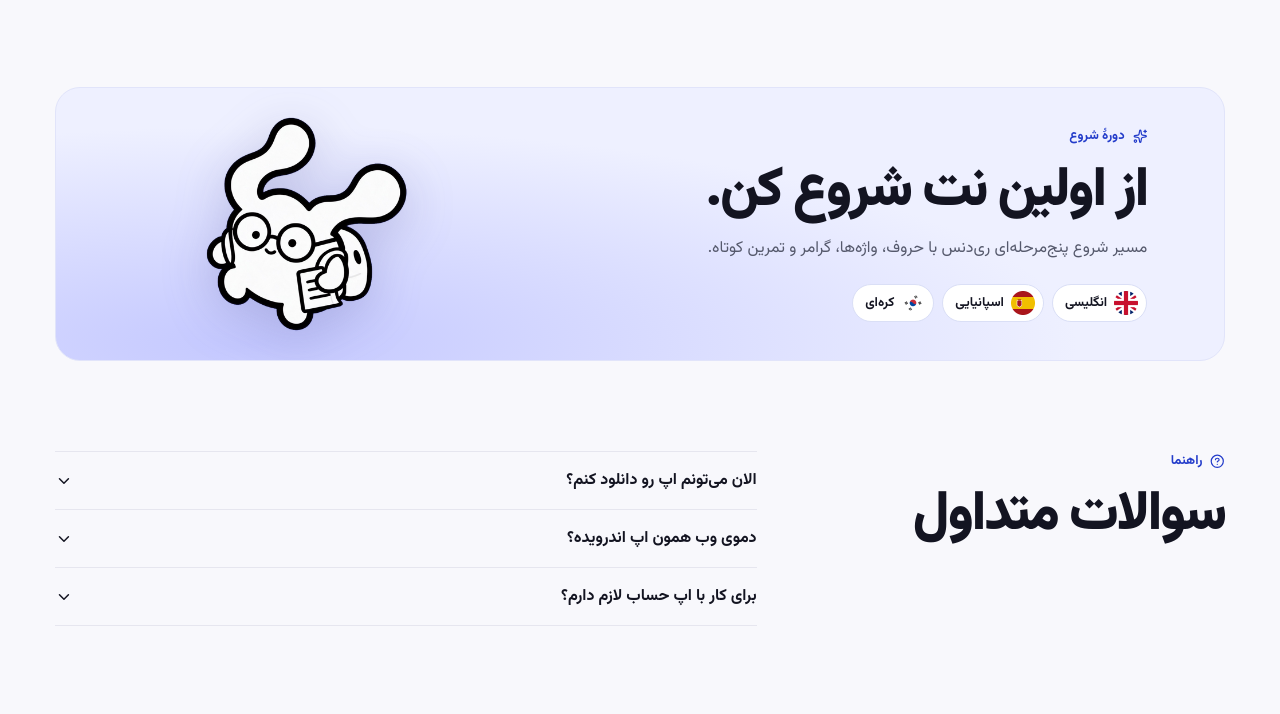
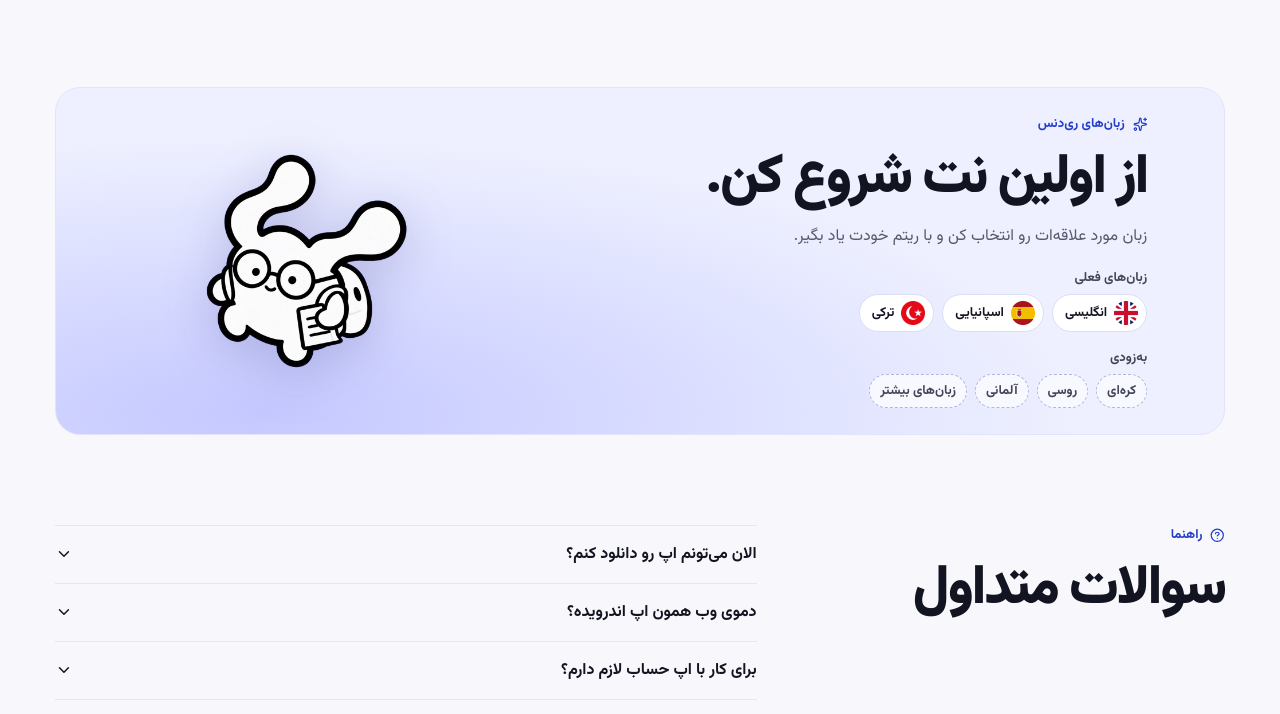
Before and after one commit to khodehydro/reedance-landingpage, a website built with Vite: page index.html in a window 1280 px wide. Shown: the part 1683-2397 px from the top of the page. Built offline with nearby package versions, Linux system fonts and the light colour scheme.

Commit message:
Update current and upcoming Reedance languages
Co-authored-by: arena-agent <297053741+arena-agent@users.noreply.github.com>

```diff
--- a/index.html
+++ b/index.html
@@ -124,10 +124,22 @@
     <section class="section wrap" id="languages" aria-labelledby="languages-title">
       <div class="starter">
         <div>
-          <span class="kicker"><svg class="icon" aria-hidden="true"><use href="/media/icons.svg#sparkles"/></svg> دورهٔ شروع</span>
+          <span class="kicker"><svg class="icon" aria-hidden="true"><use href="/media/icons.svg#sparkles"/></svg> زبان‌های ری‌دنس</span>
           <h2 id="languages-title">از اولین نت شروع کن.</h2>
-          <p>مسیر شروع پنج‌مرحله‌ای ری‌دنس با حروف، واژه‌ها، گرامر و تمرین کوتاه.</p>
-          <ul class="languages"><li><img src="/media/flag_gb_circle.png" loading="lazy" alt="" width="24" height="24"> انگلیسی</li><li><img src="/media/flag_es_circle.png" loading="lazy" alt="" width="24" height="24"> اسپانیایی</li><li><img src="/media/flag_kr_circle.png" loading="lazy" alt="" width="24" height="24"> کره‌ای</li></ul>
+          <p>زبان مورد علاقه‌ات رو انتخاب کن و با ریتم خودت یاد بگیر.</p>
+          <h3 class="language-status" id="languages-available">زبان‌های فعلی</h3>
+          <ul class="languages" aria-labelledby="languages-available">
+            <li><img src="/media/flag_gb_circle.png" loading="lazy" alt="" width="24" height="24"> انگلیسی</li>
+            <li><img src="/media/flag_es_circle.png" loading="lazy" alt="" width="24" height="24"> اسپانیایی</li>
+            <li><img src="/media/flag_tr_circle.png" loading="lazy" alt="" width="24" height="24"> ترکی</li>
+          </ul>
+          <h3 class="language-status" id="languages-soon">به‌زودی</h3>
+          <ul class="languages languages-soon" aria-labelledby="languages-soon">
+            <li>کره‌ای</li>
+            <li>روسی</li>
+            <li>آلمانی</li>
+            <li>زبان‌های بیشتر</li>
+          </ul>
         </div>
         <img class="starter-art" src="/media/reedance_starter.png" loading="lazy" width="384" height="384" alt="">
       </div>
--- a/src/style.css
+++ b/src/style.css
@@ -132,8 +132,10 @@ h1,h2,h3,p{margin:0}
 .starter{display:grid;grid-template-columns:1.3fr .7fr;align-items:center;gap:20px;background:radial-gradient(ellipse at 17% 94%,#c4c8ff,transparent 60%),#eef0ff;border:1px solid #e1e4fa;border-radius:25px;padding:26px clamp(22px,6vw,77px);overflow:hidden}
 .starter p{max-width:none;margin-top:8px}
 .starter-art{justify-self:center;width:220px;height:auto;filter:drop-shadow(0 12px 25px #4445903e)}
-.languages{display:flex;flex-wrap:wrap;gap:8px;padding:0;margin:20px 0 0;list-style:none}
+.language-status{margin-top:16px;color:#414557;font-size:13px}
+.languages{display:flex;flex-wrap:wrap;gap:8px;padding:0;margin:6px 0 0;list-style:none}
 .languages li{display:flex;align-items:center;gap:7px;padding:6px 8px 6px 12px;border-radius:99px;border:1px solid #dadff6;background:#fff;font-size:13px;font-weight:700}
+.languages-soon li{padding-inline:10px;border-color:#aeb7e2;border-style:dashed;background:#f8f8ff;color:#414557}
 .faq-layout{display:grid;grid-template-columns:1fr 1.6fr;gap:30px}
 .questions{border-top:1px solid var(--line)}
 .questions details{border-bottom:1px solid var(--line)}
```
Also changed, not shown: public/media/flag_kr_circle.png (deleted), public/media/flag_tr_circle.png (added).
